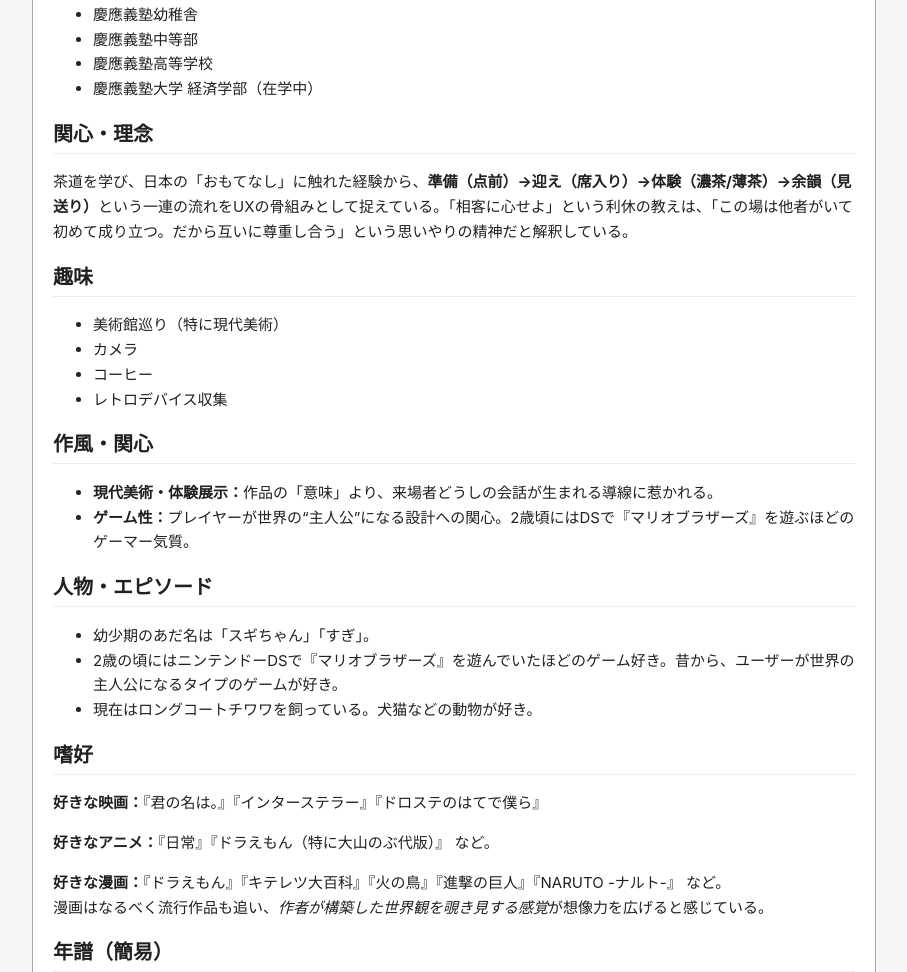
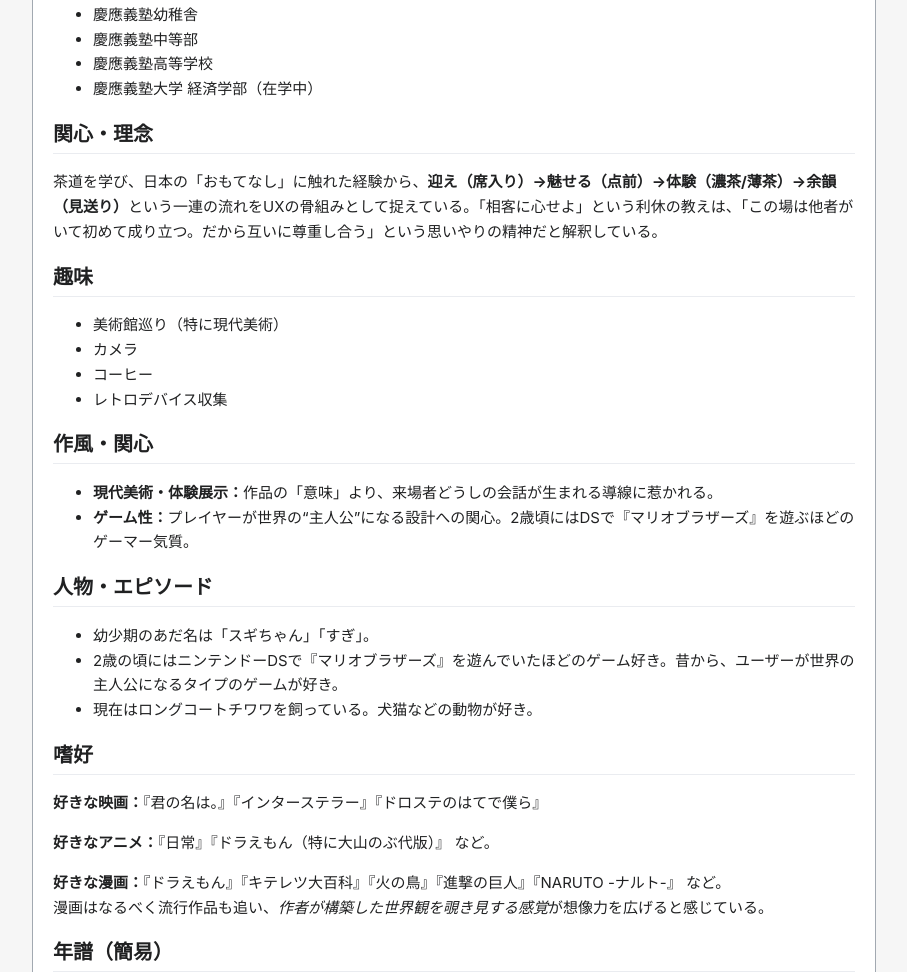
Before and after one commit to kosugiyama/-, a plain HTML site: page sugipedia/index.html in a window 1280 px wide. Shown: the part 1156-2128 px from the top of the page, without its empty margins (314-1221 px from the left). Drawn offline with Linux system fonts and the light colour scheme.

Commit message:
Update index.html

```diff
--- a/sugipedia/index.html
+++ b/sugipedia/index.html
@@ -117,7 +117,7 @@
     </ul>
 
     <h2 id="関心">関心・理念</h2>
-    <p>茶道を学び、日本の「おもてなし」に触れた経験から、<strong>準備（点前）→迎え（席入り）→体験（濃茶/薄茶）→余韻（見送り）</strong>という一連の流れをUXの骨組みとして捉えている。「相客に心せよ」という利休の教えは、<q>この場は他者がいて初めて成り立つ。だから互いに尊重し合う</q>という思いやりの精神だと解釈している。</p>
+    <p>茶道を学び、日本の「おもてなし」に触れた経験から、<strong>迎え（席入り）→魅せる（点前）→体験（濃茶/薄茶）→余韻（見送り）</strong>という一連の流れをUXの骨組みとして捉えている。「相客に心せよ」という利休の教えは、<q>この場は他者がいて初めて成り立つ。だから互いに尊重し合う</q>という思いやりの精神だと解釈している。</p>
 
     <h2 id="趣味">趣味</h2>
     <ul>
```
